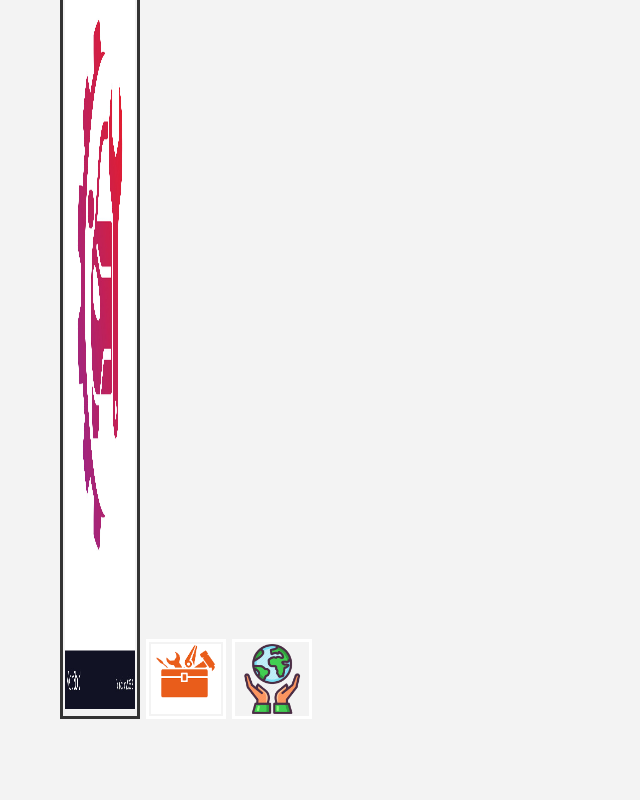
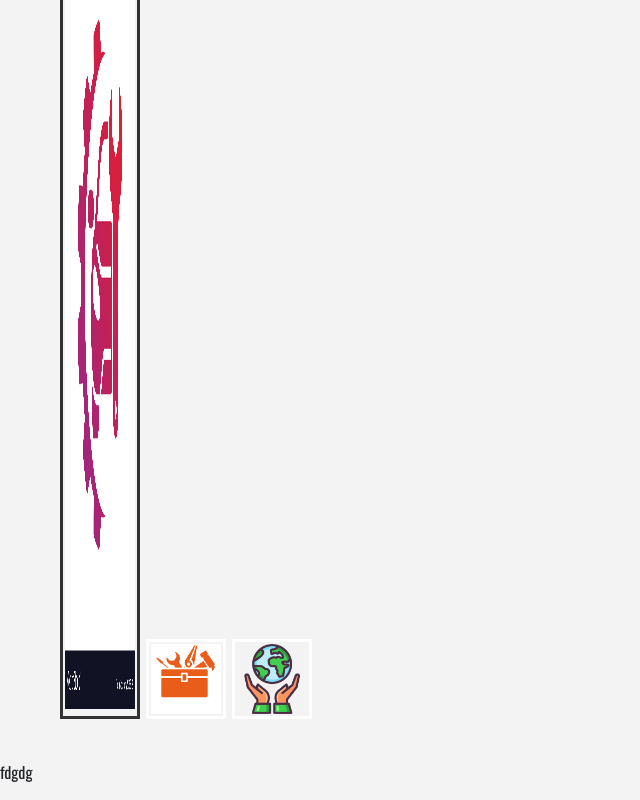
Before and after one commit to ShrutikaSingh/mechanic_web, a React (Create React App) app: page / in a window 1280 px wide. Shown: the part 1498-2298 px from the top of the page, without its empty margins (0-640 px from the left). Before the commit the page ends 2258 px from the top, so only its background shows below. Built offline with nearby package versions, Linux system fonts and the light colour scheme.

Commit message:
update home page

```diff
--- a/src/App.js
+++ b/src/App.js
@@ -20,9 +20,9 @@ class App extends Component {
 
               <CarouselMain/>
 
-              <columns/>
+              <p>fdgdg</p>
+        </React.Fragment>
 
-        </React.Fragment>
   )
  }
 }
```
